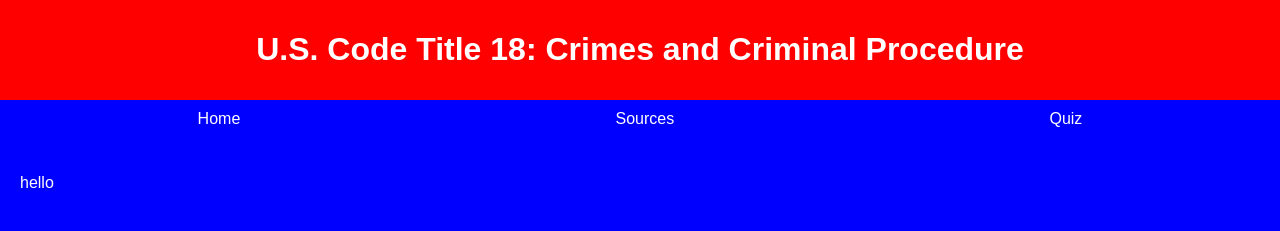
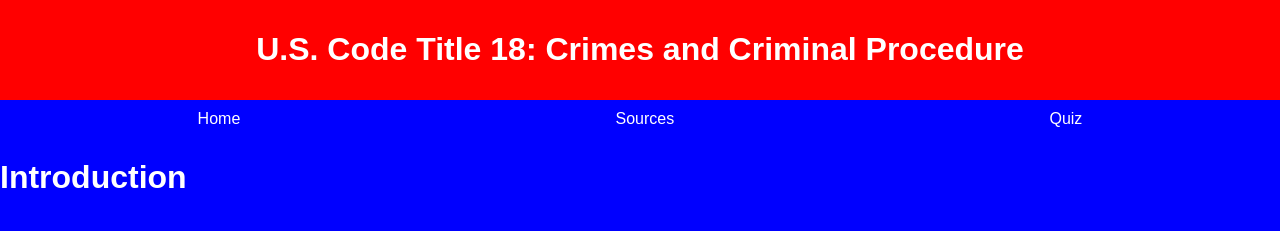
Before and after one commit to dmarshall-pvcc/dmarshall-pvcc.github.io, a plain HTML site: page home.html in a window 1280 px wide. Drawn offline with Linux system fonts and the light colour scheme.

Commit message:
Update home.html

```diff
--- a/home.html
+++ b/home.html
@@ -55,10 +55,7 @@
         <a href="#sources">Sources</a>
         <a href="#quiz">Quiz</a>
     </nav>
-
-    <main>
-       <p>hello</p>
-    </main>
+<h1>Introduction</h1>
 
 
 </body>
```
